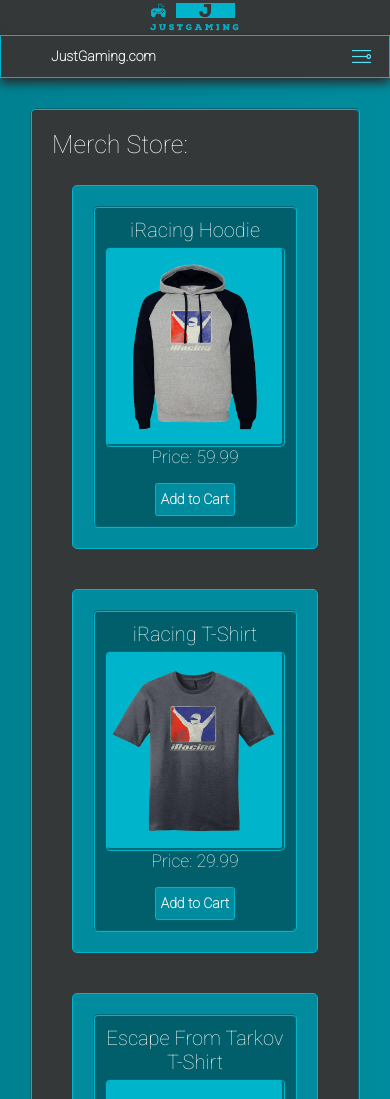
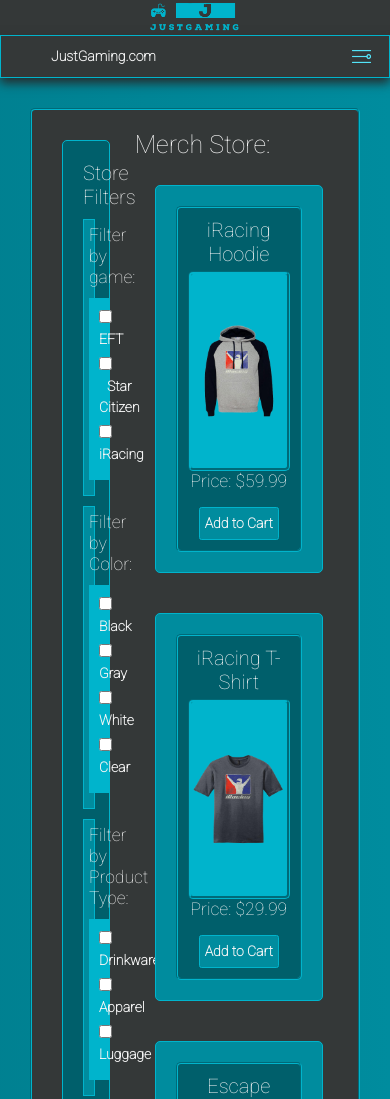
Before and after one commit to NPersivale/Proyecto-CoderhouseJS, a website: page pages/store.html in a window 390 px wide. Shown: the top 1099 px of the page. Drawn offline with nearby package versions, Linux system fonts and the light colour scheme; grey boxes are pictures that could not be loaded.

Commit message:
Added v0.1 of store filters

```diff
--- a/css/styles.css
+++ b/css/styles.css
@@ -169,6 +169,31 @@
   padding: 0.5rem;
   font-size: 1.4rem; }
 
+#storeFilters {
+  padding-bottom: 3rem;
+}
+
+  .storeSubFilters {
+    margin-top: 1rem;
+    border: #00B4CC;
+    border-width: 1px;
+    border-style: solid;
+    background-color: #00B4CC;
+    color: whitesmoke;
+    font-weight: bold;
+    border: #00B4CC;
+    border-width: 1px;
+    border-style: groove;
+    background-color: #008C9E;
+    padding: 0.5rem;
+    font-size: 1.4rem; }
+
+    .storeSubFilters ul {
+      margin-top: 1rem;
+      background-color: #00B4CC;
+      padding: 1rem;
+}
+
 textarea:focus {
   transform: scaleY(1.1);
   outline: none !important;
@@ -273,6 +298,19 @@
   box-shadow: 0 4px 8px 0 rgba(0, 0, 0, 0.2), 0 6px 20px 0 rgba(0, 0, 0, 0.19);
   transition: 0.25s; }
 
+  #sideMenu {
+    border: #00B4CC;
+    border-width: 1px;
+    border-radius: 0.5rem;
+    border-style: solid;
+    background-color: #005F6B;
+    color: whitesmoke;
+    padding: 1rem;
+    margin: 1rem;
+    transition: 0.25s;
+    text-align: center; }
+
+
 .entry img {
   object-fit: cover; }
 
--- a/data/products.json
+++ b/data/products.json
@@ -40,7 +40,7 @@
         "game": "EFT",
         "id": 4,
         "image": "../assets/Store/labsmug-eft.png",
-        "name": "EFT Labs Mug",
+        "name": "Escape From Tarkov Labs Mug",
         "price": 24.99,
         "prodType": "Drinkware"
     },
@@ -49,7 +49,7 @@
         "game": "EFT",
         "id": 5,
         "image": "../assets/Store/killamug-eft.png",
-        "name": "EFT Killa Mug",
+        "name": "Escape From Tarkov Killa Mug",
         "price": 34.99,
         "prodType": "Drinkware"
     },
--- a/js/store.js
+++ b/js/store.js
@@ -77,7 +77,7 @@
             <div class="storeItem">
                 <h2 class="prodH2" >${product.name}</h2>
                 <img class="store__img" src=\"${product.image}">
-                <h3 class="prodPrice" >Price: ${product.price}</h3>
+                <h3 class="prodPrice" >Price: $${product.price}</h3>
                 <input class="prodType" value="${product.prodType}" type="hidden">
                 <input class="prodGame" value="${product.game}" type="hidden">
                 <input class="prodColor" value="${product.color}" type="hidden">
@@ -89,6 +89,63 @@
     }
 }
 
+$("#storeFilters").append(`
+    <h2>Store Filters</h2>
+    <div class="flex-row storeSubFilters">
+        <h3>Filter by game:</h3>
+        <ul>
+            <li><input type="checkbox" class="checkboxFilter filterByGame" name="EFTGame" value="EFT"><label for="EFTGame">EFT</label></li>
+            <li><input type="checkbox" class="checkboxFilter filterByGame" name="SCGame" value="Star Citizen"><label for="SCGame">Star Citizen</label></li>
+            <li><input type="checkbox" class="checkboxFilter filterByGame" name="IRGame" value="iRacing"><label for="IRGame">iRacing</label></li>
+        </ul>
+    </div>
+    <div class="flex-row storeSubFilters">
+        <h3>Filter by Color:</h3>
+        <ul>
+            <li><input type="checkbox" class="checkboxFilter filterByColor" name="blackColor" value="Black"><label for="blackColor">Black</label></li>
+            <li><input type="checkbox" class="checkboxFilter filterByColor" name="grayColor" value="Gray"><label for="grayColor">Gray</label></li>
+            <li><input type="checkbox" class="checkboxFilter filterByColor" name="whiteColor" value="White"><label for="whiteColor">White</label></li>
+            <li><input type="checkbox" class="checkboxFilter filterByColor" name="clearColor" value="Clear"><label for="clearColor">Clear</label></li>
+        </ul>
+    </div>
+    <div class="flex-row storeSubFilters">
+        <h3>Filter by Product Type:</h3>
+        <ul>
+            <li><input type="checkbox" class="checkboxFilter filterByProdType" name="typeDrinkware" value="Drinkware"><label for="typeDrinkware">Drinkware</label></li>
+            <li><input type="checkbox" class="checkboxFilter filterByProdType" name="typeApparel" value="Apparel"><label for="typeApparel">Apparel</label></li>
+            <li><input type="checkbox" class="checkboxFilter filterByProdType" name="typeLuggage" value="Luggage"><label for="typeLuggage">Luggage</label></li>
+        </ul>
+    </div>
+`);
+
+// *******************************************************
+// WIP
+// *******************************************************
+
+$(`.checkboxFilter`).change(
+    function(event){
+        $(`#storeFeed`). empty();
+        const checkedBox = [];
+        $.each($("input:checkbox:checked"), function (){
+            checkedBox.push($(this).val());
+        })
+        $.getJSON(URLproducts, function (answer, status) {
+            if(status === "success"){
+                for(filter of checkedBox){
+                    filtered = answer.filter(product => product.game === filter || product.color === filter || product.prodType === filter);
+                    createProduct(filtered);
+                }
+            };
+            if(checkedBox.length == 0){
+                $.getJSON(URLproducts, function (answer, status) {
+                    if(status === "success"){
+                        createProduct(answer);
+                    }
+                })
+            }
+        })
+    })
+
 
 function addToCart(event){
     let targetId = event.target.id;
--- a/pages/store.html
+++ b/pages/store.html
@@ -56,15 +56,24 @@
 
     <!-- CONTENT -->
     <section id="store" class="feed">
-        <h1>Merch Store:</h1>
-        <div id="storeFeed" class="feed--align container-fluid row">
+        <div class="d-flex">
+            <div id="sideMenu" class="col-2">
+                <div id="storeFilters" class="flex-column m-3">
+                </div>
+                <div class="flex-column m-2">
+                    <input class="btn w-100 d-sm-inline-flex p-3" id="saveBtn" type="submit" value="Save Cart For Later">
+                    <input class="btn w-100 d-sm-inline-flex p-3" id="recoverBtn" type="submit" value="Recover Cart">
+                    <input class="btn w-100 d-sm-inline-flex p-3" id="clearBtn" type="submit" value="Clear Cart">
+                </div>
 
+            </div>
+            <div class="col-10">
+                <h1>Merch Store:</h1>
+                <div id="storeFeed" class="feed--align container-fluid row">
+                </div>
+            </div>
         </div>
-        <div class="container-fluid d-flex justify-content-around">
-            <input class="btn col-3" id="saveBtn" type="submit" value="Save Cart For Later">
-            <input class="btn col-3" id="recoverBtn" type="submit" value="Recover Cart">
-            <input class="btn col-3" id="clearBtn" type="submit" value="Clear Cart">
-        </div>
+
     </section>
 
     <!-- footer -->
```
